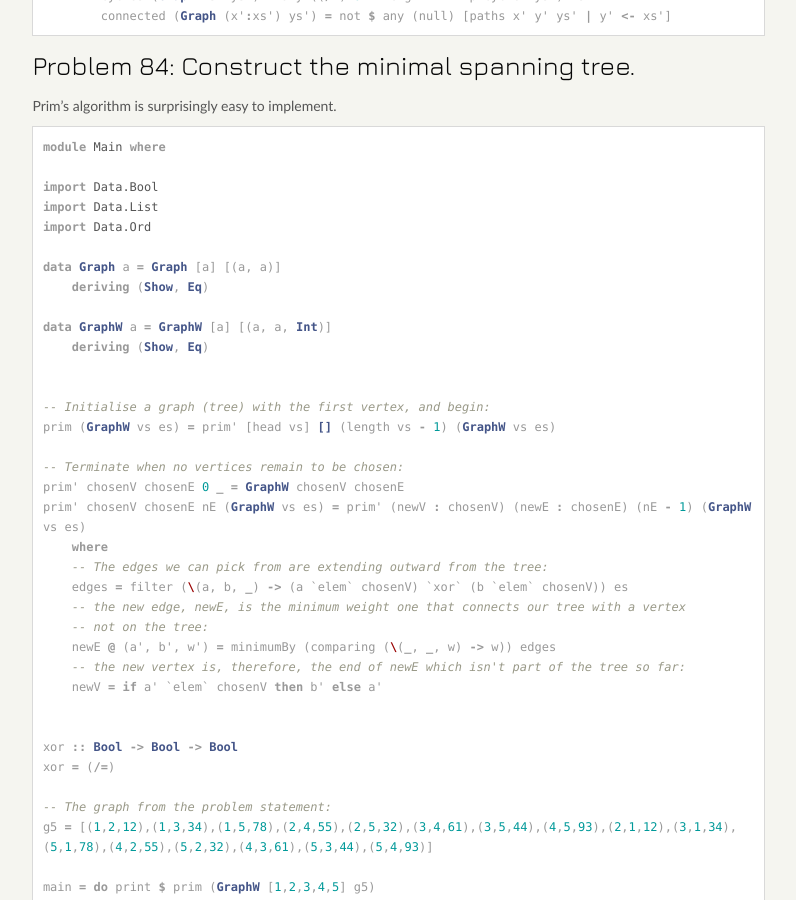
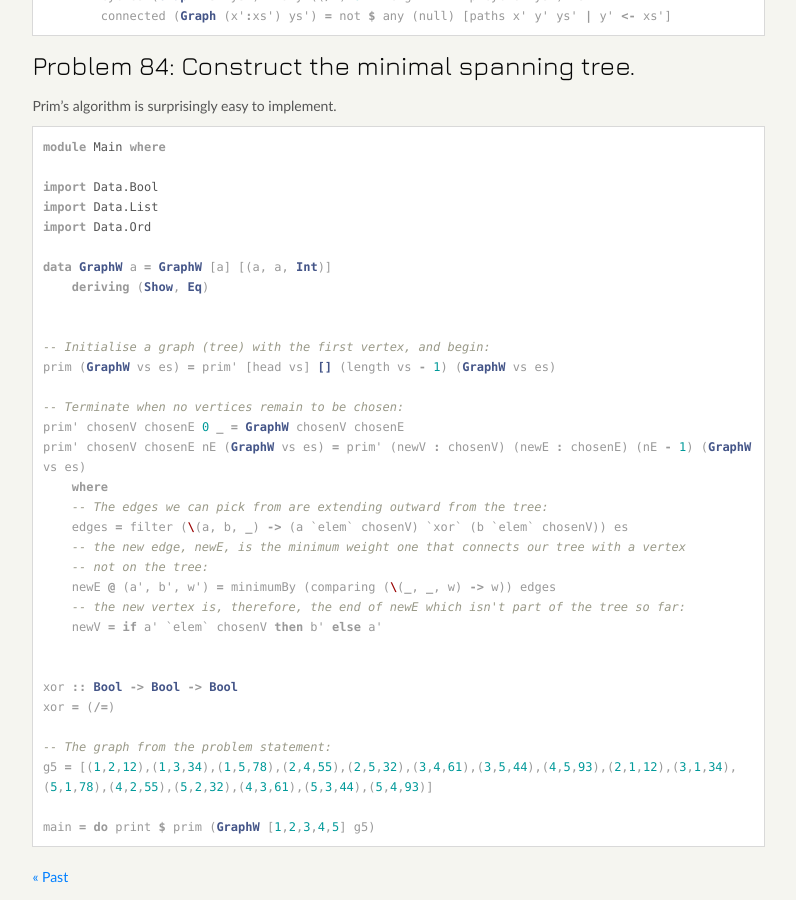
Before and after one commit to mfukar/mfukar.github.com, a Jekyll site: the page built from _posts/2015-09-15-haskellxii.md, in a window 1280 px wide and 900 px high, scrolled down 1453 px. Shown: the whole window, without its empty margins (77-873 px from the left). Built offline with Jekyll 4.4.1, drawn with Linux system fonts in a browser that asks for light colours; some web fonts are replaced; Markdown is read by kramdown in place of the engine named in the settings; comment, search, counter and statistics services are not loaded.

Commit message:
We do not need Graph here

```diff
--- a/_posts/2015-09-15-haskellxii.md
+++ b/_posts/2015-09-15-haskellxii.md
@@ -90,9 +90,6 @@ import Data.Bool
 import Data.List
 import Data.Ord
 
-data Graph a = Graph [a] [(a, a)]
-    deriving (Show, Eq)
-
 data GraphW a = GraphW [a] [(a, a, Int)]
     deriving (Show, Eq)
 
```
